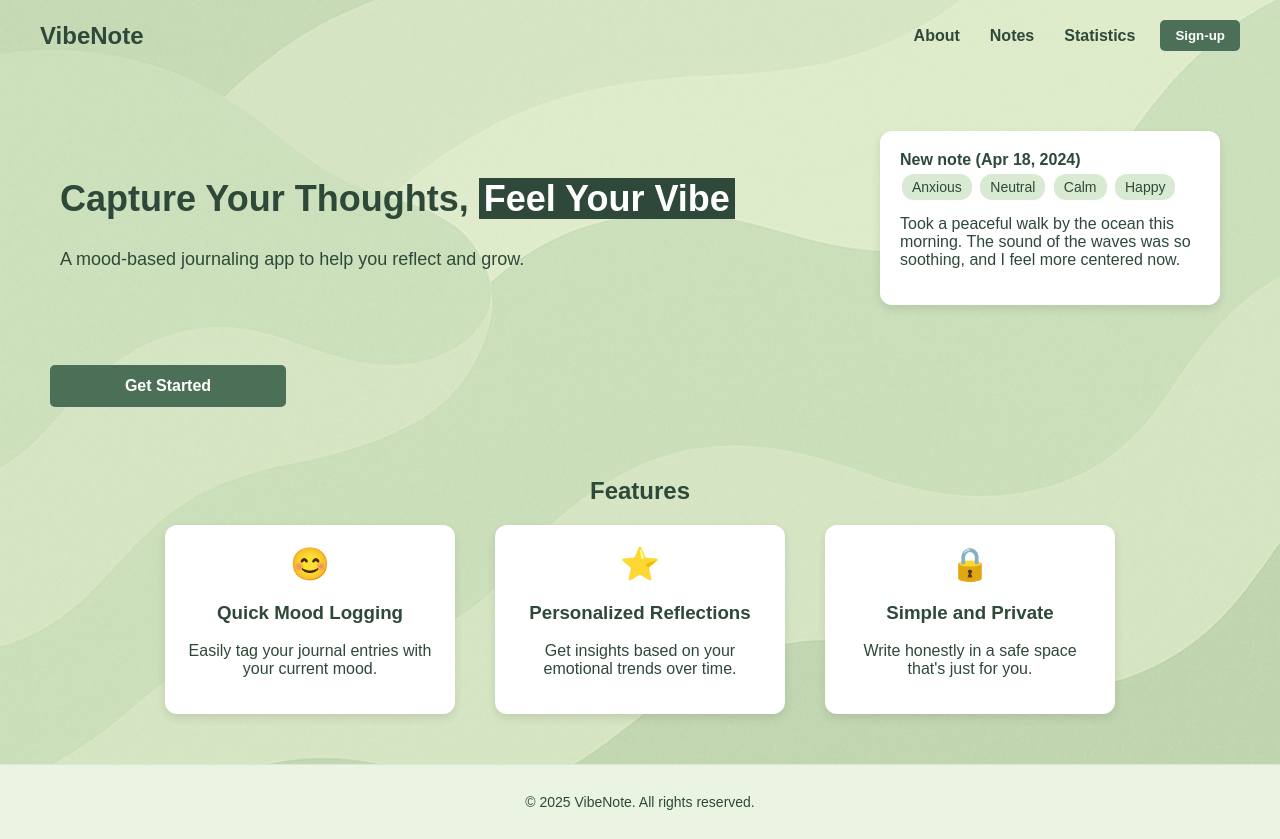
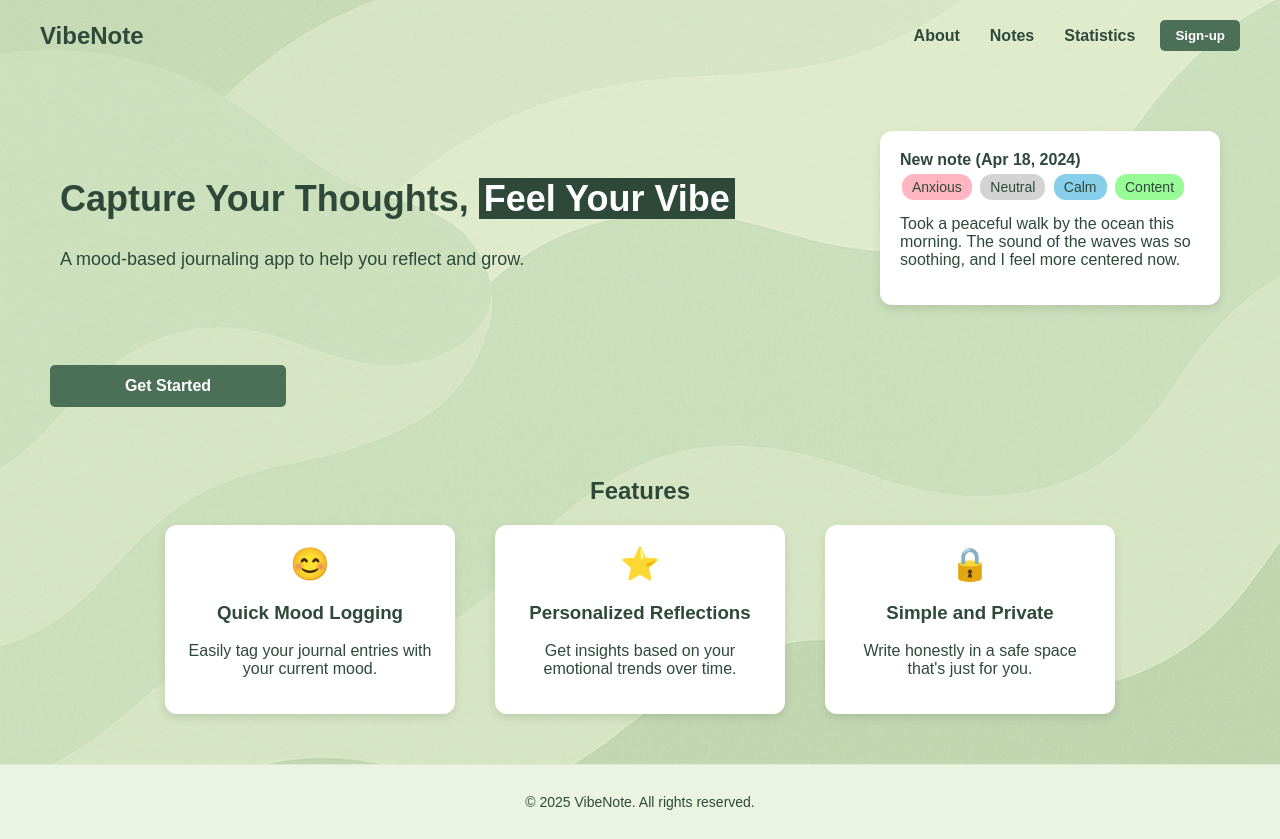
Before and after one commit to SohamXYZDev/VibeNote, a plain HTML site: page about/index.html in a window 1280 px wide. Drawn offline with Linux system fonts and the light colour scheme.

Commit message:
Added sample note colors

```diff
--- a/about/index.html
+++ b/about/index.html
@@ -29,10 +29,10 @@
                 <span class="date">(Apr 18, 2024)</span>
             </div>
             <div class="mood-tags">
-                <span>Anxious</span>
-                <span>Neutral</span>
-                <span>Calm</span>
-                <span>Happy</span>
+                <span style="background-color: #ffb6c1;">Anxious</span>
+                <span style="background-color: #d3d3d3;">Neutral</span>
+                <span style="background-color: #87ceeb;">Calm</span>
+                <span style="background-color: #98fb98;">Content</span>
             </div>
             <p class="note-text">Took a peaceful walk by the ocean this morning. The sound of the waves was so soothing, and I feel more centered now.</p>
         </div>
```
